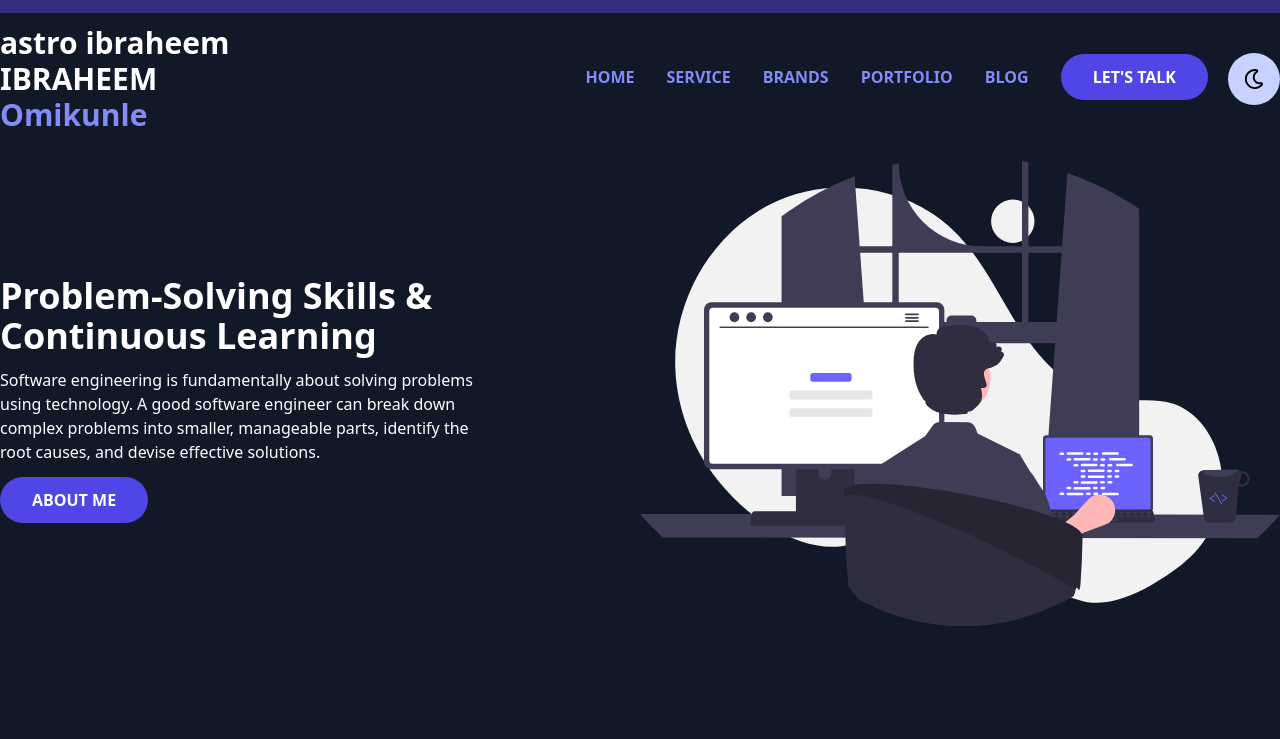
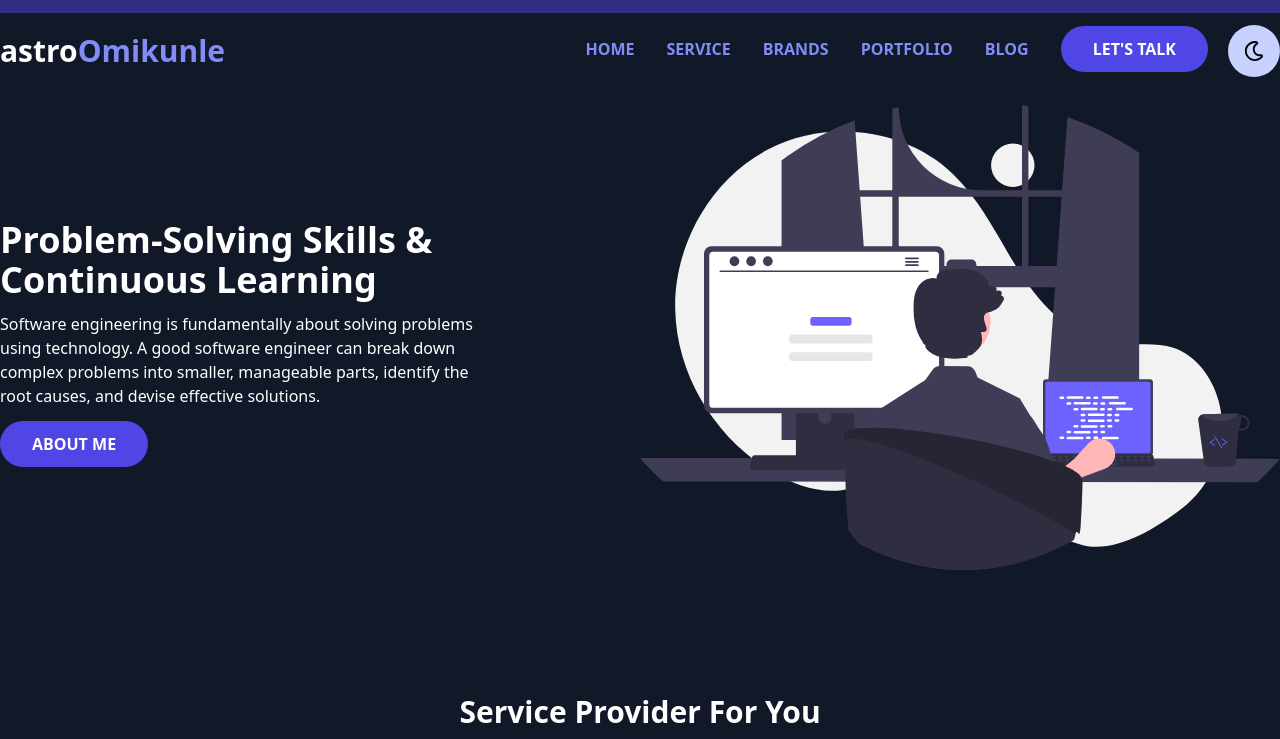
Before and after one commit to ibraheem82/tailwind-learn-project, a website built with Vite: page index.html in a window 1280 px wide. Shown: the part 43-782 px from the top of the page. Built offline with nearby package versions, Linux system fonts and the light colour scheme; files whose address does not match are found by name.

Commit message:
committed...

```diff
--- a/index.html
+++ b/index.html
@@ -78,7 +78,7 @@
         items-center py-3 flex-col sm:flex-row">
         <div class="flex flex-row w-full sm:w-auto items-center">
         <h1 class="font-bold text-3xl text-black dark:text-white basis-1/2">
-            <a href="#">astro ibraheem IBRAHEEM <span class="text-indigo-600 dark:text-indigo-400 ">Omikunle</span></a>
+            <a href="#">astro<span class="text-indigo-600 dark:text-indigo-400 ">Omikunle</span></a>
         </h1>
 
         <div id="mobile_btn" class="basis-1/2 hover:cursor-pointer justify-end text-black dark:text-white sm:hidden flex">
```
Also changed, not shown: dist/index.html.
